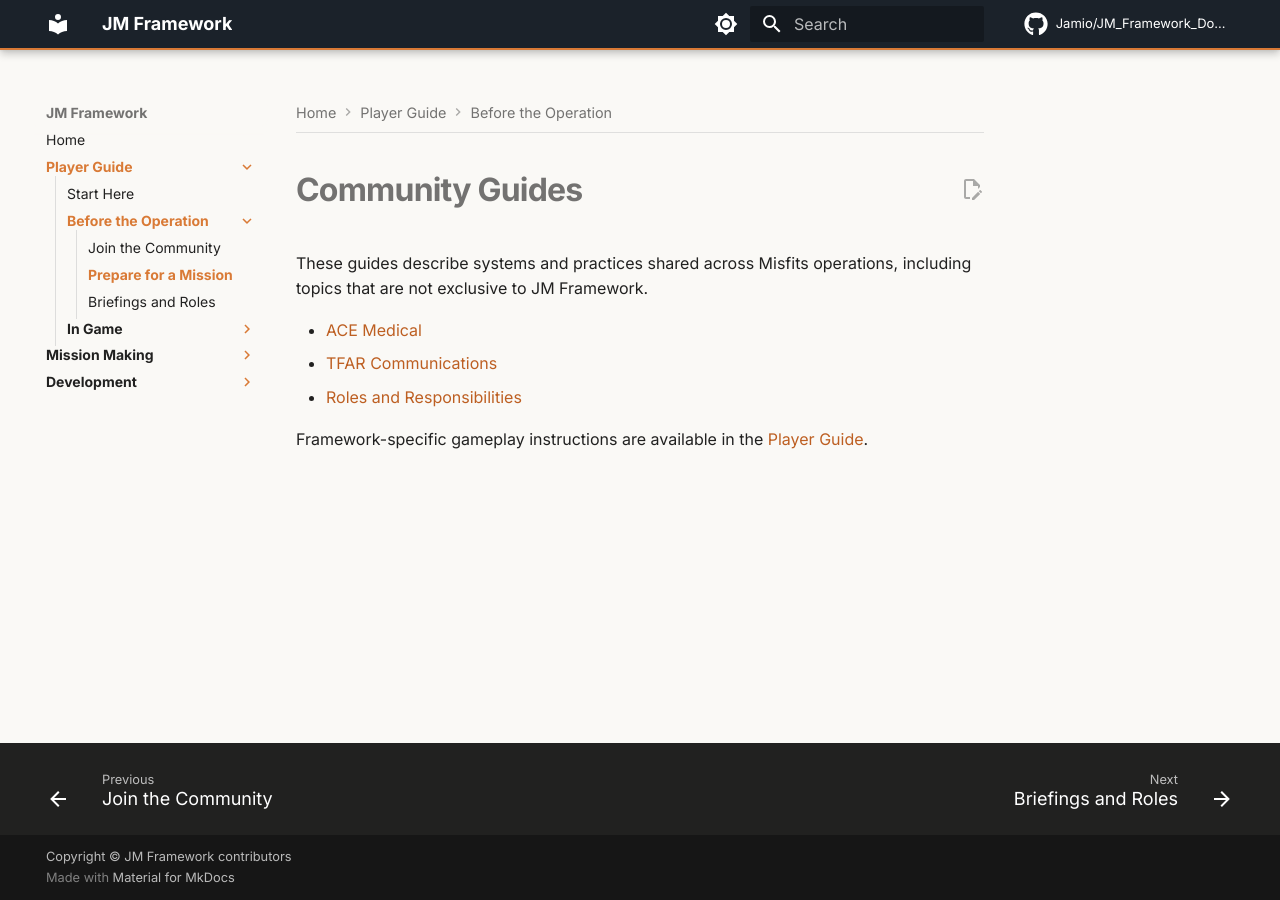
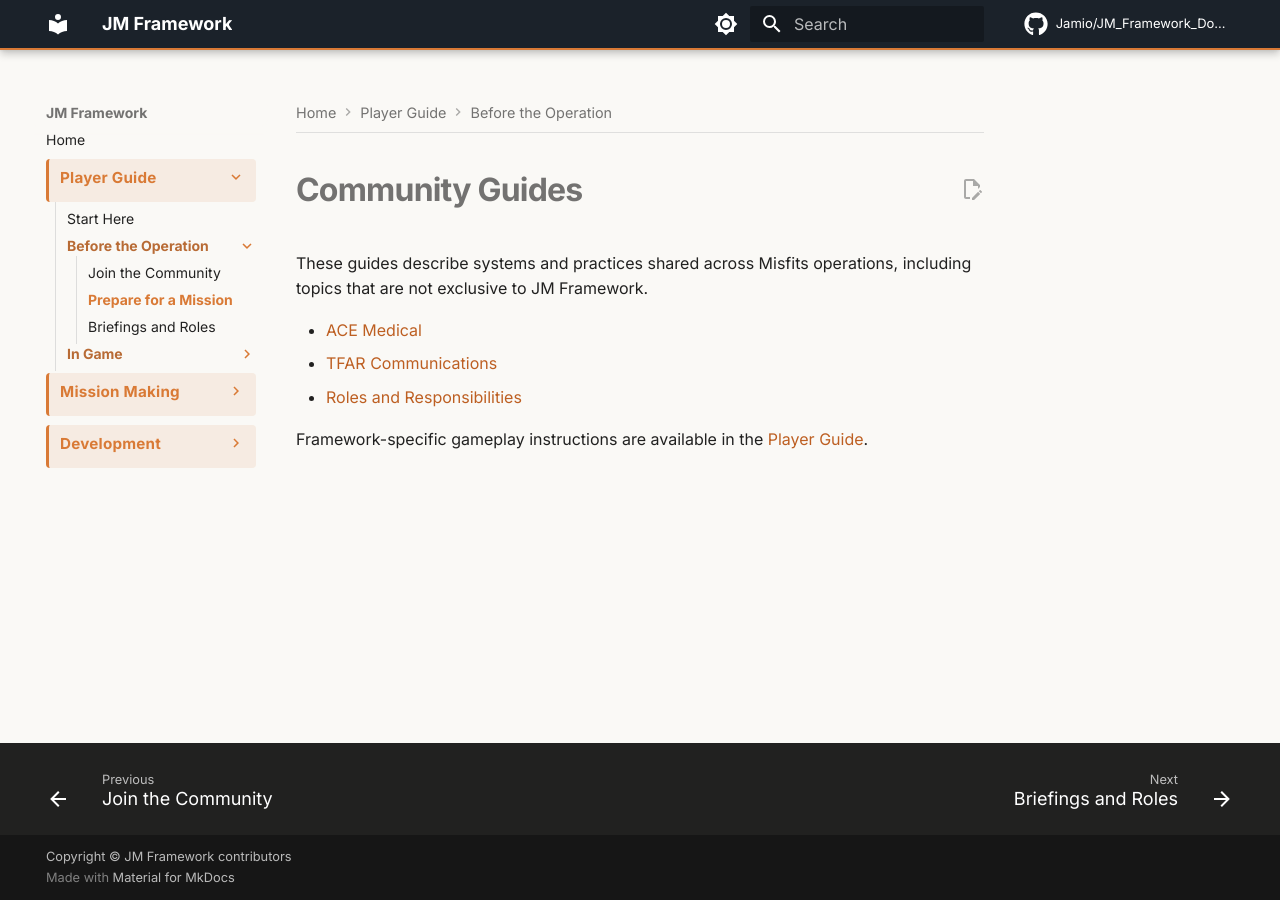
Before and after one commit to Jamio/JM_Framework_Docs, an MkDocs documentation site: the page built from docs/community/index.md, in a window 1280 px wide. Built offline with MkDocs 1.6.1 and Material for MkDocs 9.7.7, drawn with Linux system fonts in a browser that asks for light colours; comment, search, counter and statistics services are not loaded.

Commit message:
Refine collapsible navigation hierarchy

```diff
--- a/docs/stylesheets/extra.css
+++ b/docs/stylesheets/extra.css
@@ -56,11 +56,54 @@
   color: var(--jmf-orange);
 }
 
+/* Major sections: Player Guide, Mission Making and Development. */
+.md-nav--primary > .md-nav__list > .md-nav__item--nested {
+  margin-block: .3rem;
+}
+
+.md-nav--primary > .md-nav__list > .md-nav__item--nested > .md-nav__link {
+  min-height: 2.15rem;
+  padding: .45rem .55rem;
+  color: var(--jmf-orange);
+  border-left: .18rem solid var(--jmf-orange);
+  border-radius: .2rem;
+  background: color-mix(in srgb, var(--jmf-orange) 10%, transparent);
+  font-size: .76rem;
+  font-weight: 800;
+  letter-spacing: .015em;
+}
+
+.md-nav--primary > .md-nav__list > .md-nav__item--nested > .md-nav__link:hover {
+  background: color-mix(in srgb, var(--jmf-orange) 16%, transparent);
+}
+
+/* Minor section headings inside each major section. */
+.md-nav--primary > .md-nav__list > .md-nav__item--nested > .md-nav > .md-nav__list > .md-nav__item--nested > .md-nav__link {
+  color: color-mix(in srgb, var(--jmf-orange) 82%, var(--md-default-fg-color));
+  font-size: .7rem;
+  font-weight: 750;
+}
+
+/* Keep disclosure arrows prominent so every branch reads as collapsible. */
+.md-nav--primary .md-nav__item--nested > .md-nav__link label,
+.md-nav--primary .md-nav__item--nested > .md-nav__link .md-nav__icon {
+  cursor: pointer;
+}
+
+.md-nav--primary .md-nav__item--nested > .md-nav__link .md-nav__icon {
+  transition: transform .18s ease;
+}
+
 @media screen and (min-width: 76.25em) {
   .md-nav--primary .md-nav__list .md-nav__list {
     margin-left: .45rem;
     padding-left: .55rem;
     border-left: 1px solid color-mix(in srgb, var(--md-default-fg-color) 13%, transparent);
+  }
+
+  /* Material's native checkbox tree permits independent, multi-branch expansion. */
+  .md-nav--primary .md-nav__toggle:not(:checked) ~ .md-nav {
+    display: none;
   }
 }
 
```
